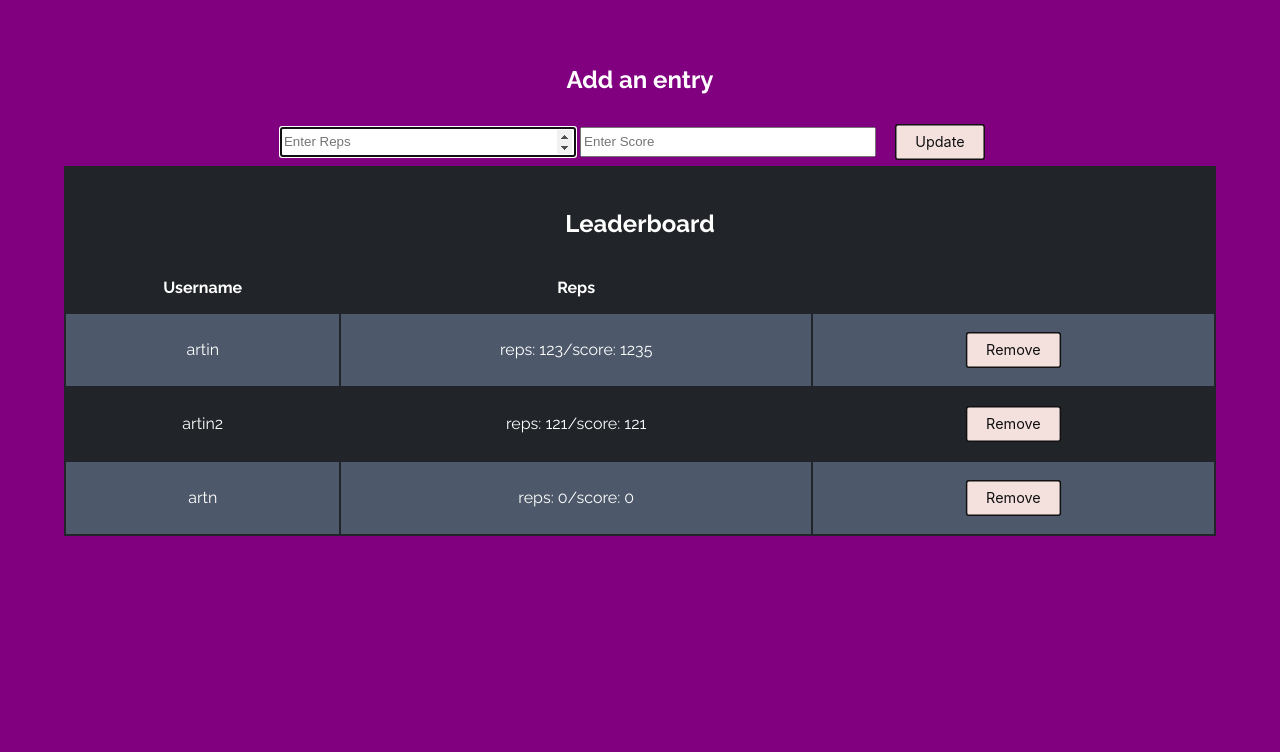
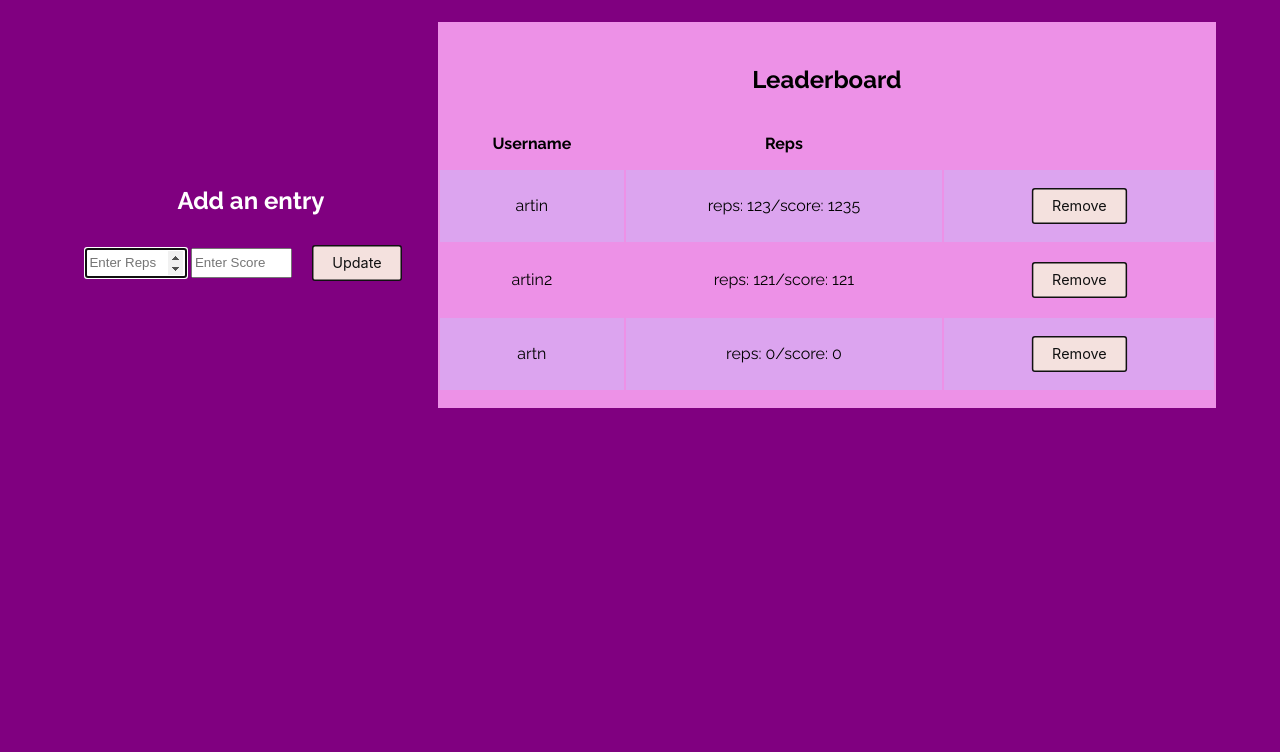
Before and after one commit to DennisY888/StormHacks2024, a Flask app: page /leaderboard in a window 1280 px wide. Shown: the part 69-821 px from the top of the page. Run offline with Flask 3, Linux system fonts and the light colour scheme; a user stored in the database is signed in; data comes from the database, SQL or seed files in the repository.

Commit message:
artin small change to css

```diff
--- a/static/styles.css
+++ b/static/styles.css
@@ -158,6 +158,8 @@ body {
 }
 
 .container {
+    justify-content: center;
+    display: flex;
     align-items: center;
     margin-left: auto;
     margin-right: auto;
@@ -173,11 +175,16 @@ body {
 }
 
 .leaderboard {
-    background-color:#212529;
-    margin-bottom: 20px;
+    color: rgb(0, 0, 0);
+    height: 80%;
+    background-color: rgb(237, 145, 231);
+    width: 90%;
+    text-align: center;
+    align-items: center;
 }
+
 .leaderboard:hover {
-    background-color: #131313;
+    background-color: rgb(216, 132, 210);
     transition: color 2s ease-in-out, background-color 0.15s ease-in-out;
 }
 
```
Also changed, not shown: 2 other files.
